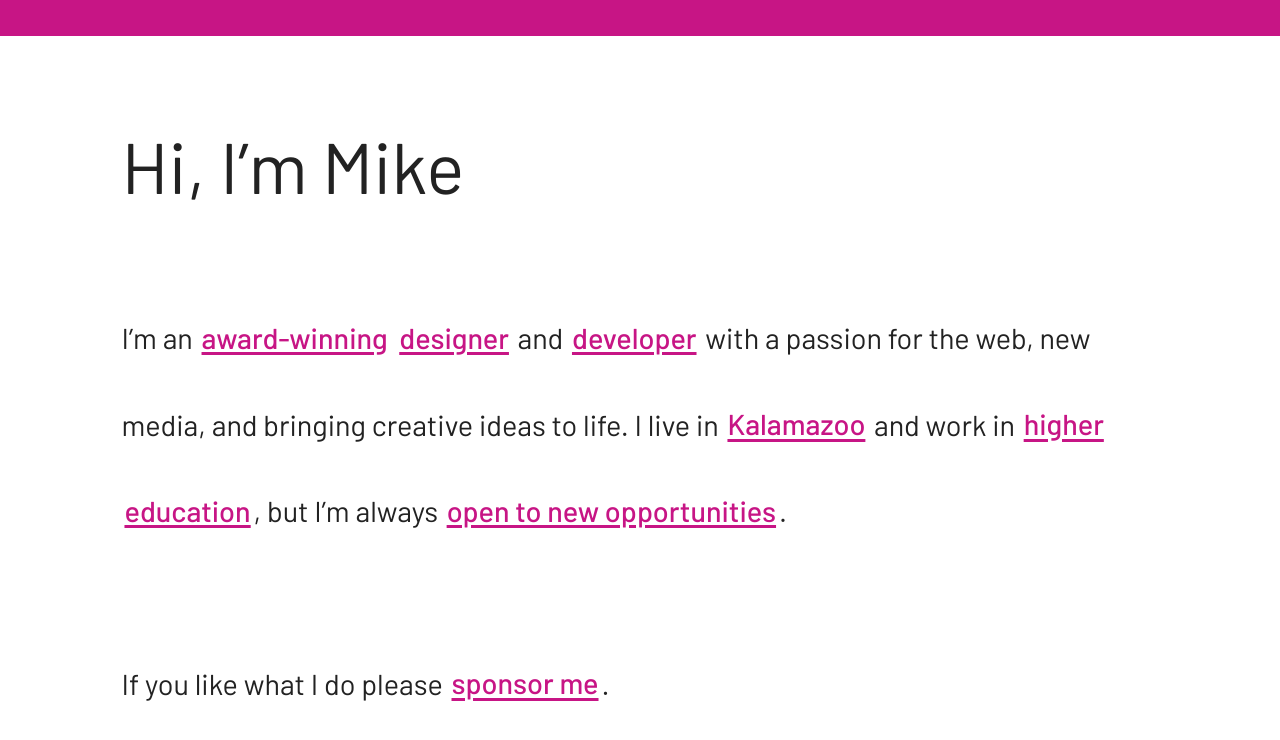
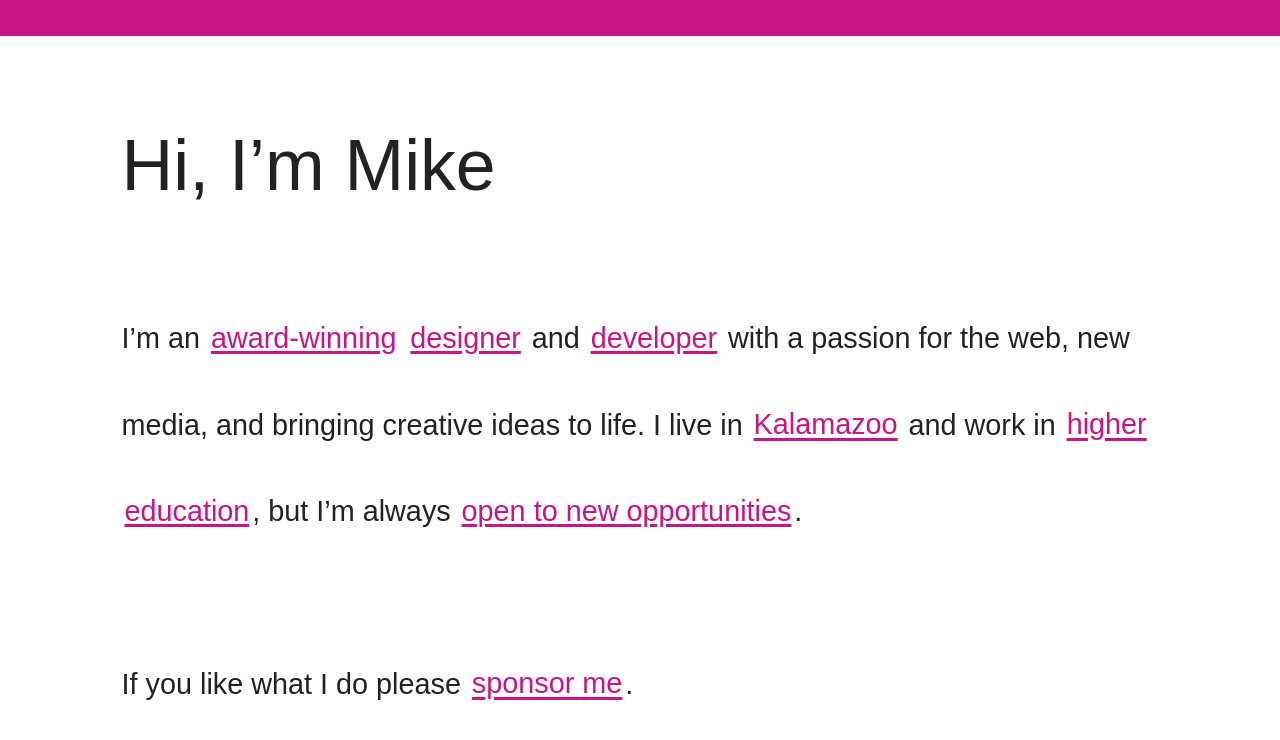
Before and after one commit to mgsisk/mgsisk.github.io, a Jekyll site: the page built from _pages/home.md, in a window 1280 px wide. Shown: the top 740 px of the page. Built offline with Jekyll 4.4.1, drawn with Linux system fonts in a browser that asks for light colours; some web fonts are replaced.

Commit message:
Update default.html

```diff
--- a/_layouts/default.html
+++ b/_layouts/default.html
@@ -8,7 +8,7 @@
     <title>{{ page.title | strip | remove: '\' | smartify }} / {{ site.title }}</title>
     <link rel="canonical" href="{{ site.url }}{{ site.baseurl }}{{ page.url | remove: '/index.html' | remove: '/index' }}">
     <link rel="icon" href="{{ site.baseurl }}/srv/icon.svg">
-    <link rel="stylesheet" href="https://fonts.googleapis.com/css2?family=Barlow:wght@400;500&display=swap">
+    <link rel="stylesheet" href="https://use.typekit.net/upg6met.css">
     <link rel="stylesheet" href="{{ site.baseurl }}/srv/style.css">
   </head>
   <body>
```
